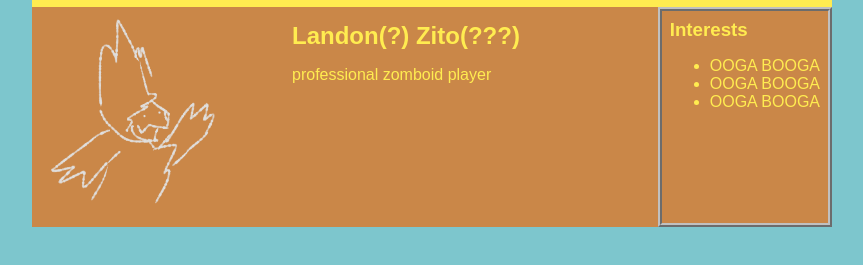
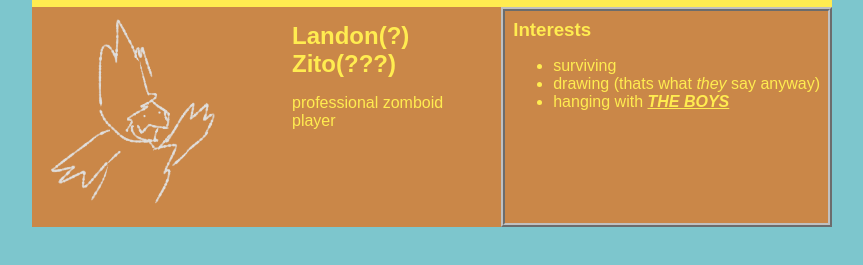
Before and after one commit to LakTheDerg/LakTheDerg.github.io, a plain HTML site: page realindex.html in a window 1280 px wide. Shown: the part 81-346 px from the top of the page, without its empty margins (208-1071 px from the left). Drawn offline with Linux system fonts and the light colour scheme.

Commit message:
websites

```diff
--- a/realindex.html
+++ b/realindex.html
@@ -28,9 +28,9 @@
         <div id="interests">
             <h3>Interests</h3>
             <ul>
-                <li>OOGA BOOGA</li>
-                <li>OOGA BOOGA</li>
-                <li>OOGA BOOGA</li>
+                <li>surviving</li>
+                <li>drawing (thats what <i>they</i> say anyway)</li>
+                <li>hanging with <b><u><i>THE BOYS</i></u></b></li>
             </ul>
         </div>
     </div>
```
Also changed, not shown: index.html (+1 -0 lines).
